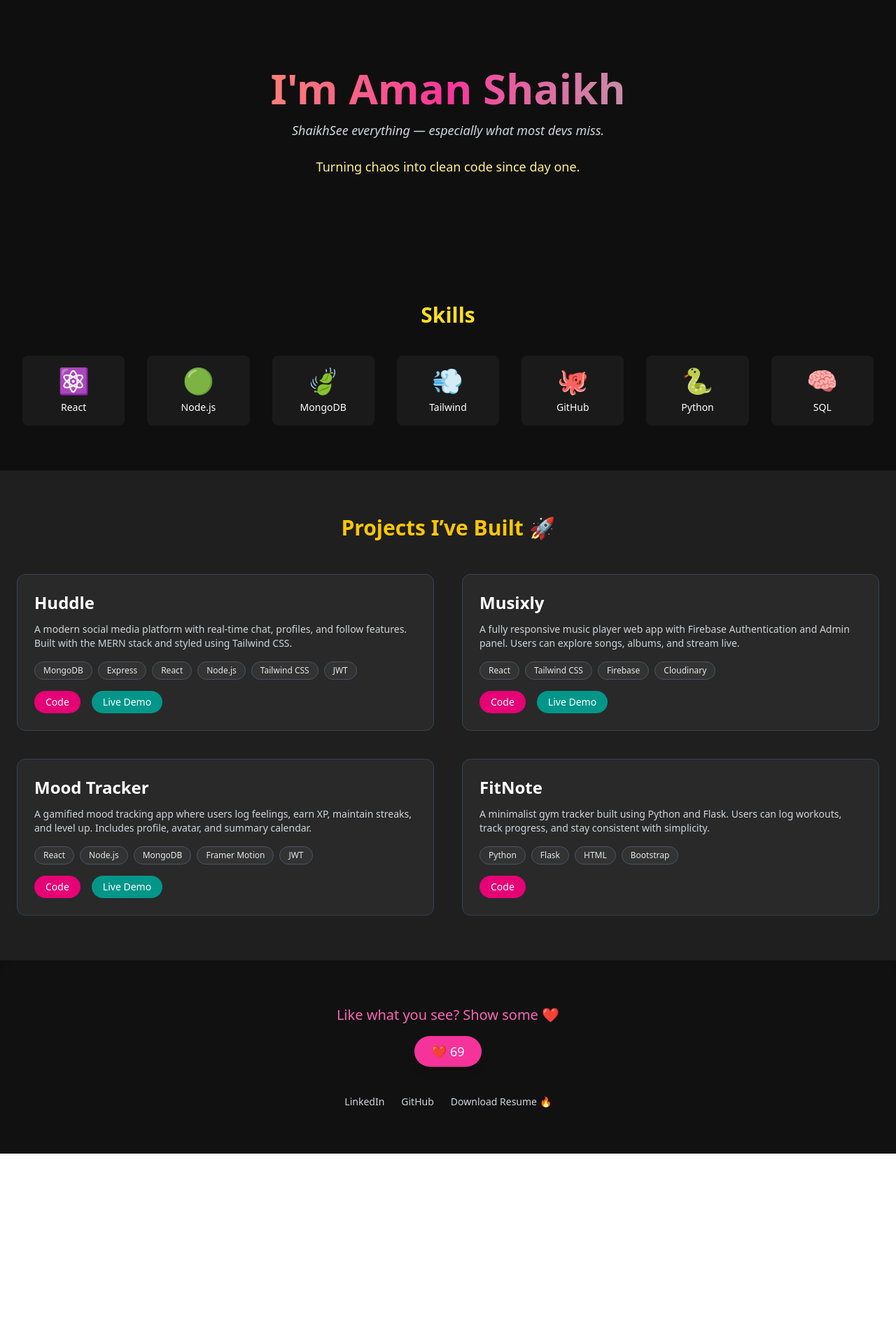
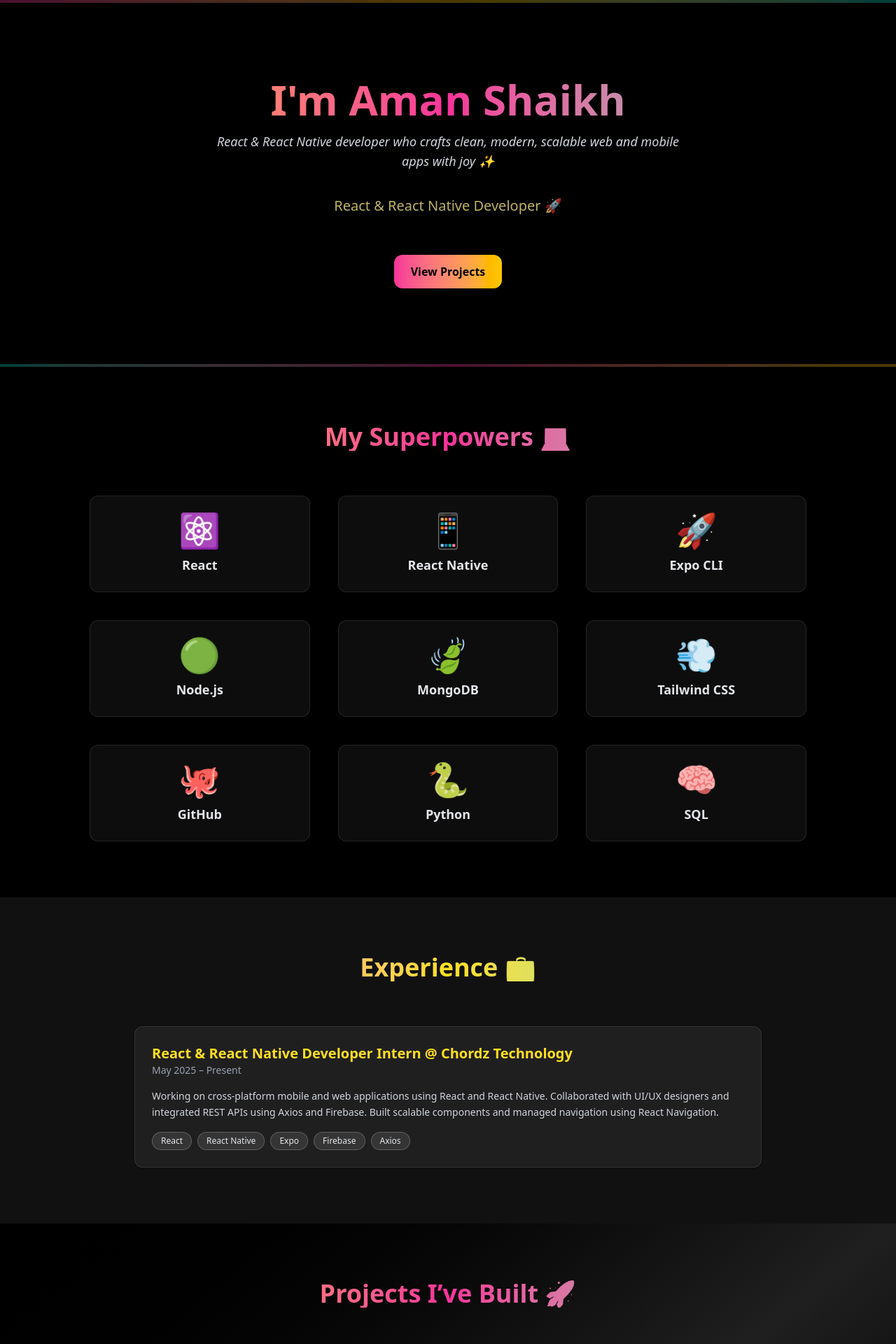
Before and after one commit to AmanShaikh33/Portfolio, a React (Vite) app: page / in a window 1280 px wide. Shown: the top 1920 px of the page at 70% size. Before the commit the page ends 1648 px from the top, so only its background shows below. Built offline with nearby package versions, Linux system fonts and the light colour scheme.

Commit message:
✨ Added Experience section and UI updates

```diff
--- a/package.json
+++ b/package.json
@@ -12,7 +12,7 @@
   },
   "dependencies": {
     "@tailwindcss/vite": "^4.1.10",
-    "framer-motion": "^12.18.1",
+    "framer-motion": "^12.23.12",
     "react": "^19.1.0",
     "react-dom": "^19.1.0",
     "tailwindcss": "^4.1.10",
--- a/src/App.jsx
+++ b/src/App.jsx
@@ -1,6 +1,7 @@
 import React from 'react';
 import Hero from './components/Hero';
 import Skills from './components/Skills';
+import Experience from './components/Experience'; // ✅ Import added
 import Projects from './components/Projects';
 import Contact from './components/Contact';
 
@@ -18,6 +19,7 @@
       {/* 🌟 Main Sections */}
       <Hero />
       <Skills />
+      <Experience /> {/* ✅ Experience section included */}
       <Projects />
       <Contact />
     </div>
--- a/src/components/Contact.jsx
+++ b/src/components/Contact.jsx
@@ -1,35 +1,67 @@
 import React, { useState, useEffect } from "react";
 
 const Contact = () => {
-  // ✅ Initialize from localStorage directly
   const [likes, setLikes] = useState(() => {
     const stored = localStorage.getItem("likes");
     return stored ? Number(stored) : 69;
   });
 
-  // ✅ Keep updated in localStorage
   useEffect(() => {
     localStorage.setItem("likes", likes);
   }, [likes]);
 
   return (
-    <div className="px-4 py-16 text-center bg-[#111] rounded-t-3xl">
-      <p className="mb-4 text-xl text-pink-400">Like what you see? Show some ❤️</p>
+    <div className="relative bg-gradient-to-b from-[#1a1a1a] via-black to-[#111] px-6 py-20 text-center text-white rounded-t-3xl overflow-hidden">
+      {/* Title */}
+      <h3 className="text-3xl font-bold mb-4 text-transparent bg-clip-text bg-gradient-to-r from-pink-400 via-yellow-300 to-teal-400">
+        Like what you see? 💖
+      </h3>
+
+      <p className="text-gray-400 mb-8">
+        Show some ❤️ if you enjoyed my portfolio!
+      </p>
+
+      {/* Like Button */}
       <button
         onClick={() => setLikes(likes + 1)}
-        className="bg-pink-500 hover:bg-pink-600 px-6 py-2 rounded-full text-lg shadow-lg"
+        className="bg-pink-600 hover:bg-pink-700 px-6 py-2 rounded-full text-lg shadow-md transition transform hover:scale-105 active:scale-95"
       >
         ❤️ {likes}
       </button>
 
-      <div className="mt-10 space-x-6 text-sm text-gray-300">
-        <a href="https://www.linkedin.com/in/aman-shaikh-02b241317/" target="_blank" className="hover:text-yellow-300">LinkedIn</a>
-        <a href="https://github.com/AmanShaikh33" target="_blank" className="hover:text-yellow-300">GitHub</a>
-        <a href="/AmanShaikh__resume.pdf" download className="hover:text-yellow-300">Download Resume 🔥</a>
+      {/* Links */}
+      <div className="mt-10 flex flex-col sm:flex-row gap-4 sm:justify-center items-center text-sm font-medium">
+        <a
+          href="https://www.linkedin.com/in/aman-shaikh-02b241317/"
+          target="_blank"
+          rel="noopener noreferrer"
+          className="text-gray-300 hover:text-yellow-300 transition hover:underline"
+        >
+          🔗 LinkedIn
+        </a>
+        <a
+          href="https://github.com/AmanShaikh33"
+          target="_blank"
+          rel="noopener noreferrer"
+          className="text-gray-300 hover:text-yellow-300 transition hover:underline"
+        >
+          🐙 GitHub
+        </a>
+        <a
+          href="/amanresume.pdf"
+          download
+          className="text-gray-300 hover:text-yellow-300 transition hover:underline"
+        >
+          📄 Download Resume
+        </a>
       </div>
+
+      {/* Footer */}
+      <p className="mt-10 text-xs text-gray-500">
+        © {new Date().getFullYear()} Aman Shaikh. All rights reserved.
+      </p>
     </div>
   );
 };
-// force redeploy for PDF update
 
 export default Contact;
--- /dev/null
+++ b/src/components/Experience.jsx
@@ -0,0 +1,60 @@
+import React from "react";
+import { motion } from "framer-motion";
+
+const experiences = [
+  {
+    company: "Chordz Technology",
+    role: "React & React Native Developer Intern",
+    duration: "May 2025 – Present",
+    description:
+      "Working on cross-platform mobile and web applications using React and React Native. Collaborated with UI/UX designers and integrated REST APIs using Axios and Firebase. Built scalable components and managed navigation using React Navigation.",
+    tech: ["React", "React Native", "Expo", "Firebase", "Axios"],
+  },
+];
+
+const Experience = () => {
+  return (
+    <section
+      id="experience"
+      className="bg-[#111] text-white py-20 px-6 relative overflow-hidden"
+    >
+      <h2 className="text-4xl font-extrabold text-transparent bg-clip-text bg-gradient-to-r from-pink-400 via-yellow-300 to-teal-400 text-center mb-16">
+        Experience 💼
+      </h2>
+
+      <div className="max-w-4xl mx-auto flex flex-col gap-10">
+        {experiences.map((exp, index) => (
+          <motion.div
+            key={index}
+            initial={{ opacity: 0, y: 40 }}
+            whileInView={{ opacity: 1, y: 0 }}
+            transition={{ duration: 0.5, delay: index * 0.1 }}
+            viewport={{ once: true }}
+            className="bg-[#1f1f1f] p-6 rounded-xl border border-white/10 shadow hover:shadow-pink-500/20 transition"
+          >
+            <h3 className="text-xl font-semibold text-yellow-300">
+              {exp.role} @ {exp.company}
+            </h3>
+            <p className="text-sm text-gray-400 mb-4">{exp.duration}</p>
+            <p className="text-gray-300 text-sm leading-relaxed mb-4">
+              {exp.description}
+            </p>
+
+            <div className="flex flex-wrap gap-2">
+              {exp.tech.map((tech, idx) => (
+                <span
+                  key={idx}
+                  className="bg-white/10 text-xs px-3 py-1 rounded-full text-gray-200 border border-white/20"
+                >
+                  {tech}
+                </span>
+              ))}
+            </div>
+          </motion.div>
+        ))}
+      </div>
+    </section>
+  );
+};
+
+export default Experience;
--- a/src/components/Hero.jsx
+++ b/src/components/Hero.jsx
@@ -2,8 +2,10 @@
 import { motion, AnimatePresence } from "framer-motion";
 
 const taglines = [
-  "Your next dev obsession.",
-  "Turning chaos into clean code since day one.",
+  "Full Stack Developer | MERN Enthusiast",
+  "React & React Native Developer 🚀",
+  "I turn ideas into scalable code.",
+  "Let's build something amazing!",
 ];
 
 const Hero = () => {
@@ -17,39 +19,65 @@
   }, []);
 
   return (
-    <div className="text-center py-24 px-4">
+    <div className="relative overflow-hidden py-28 px-4 text-center bg-black text-white">
+      {/* Subtle background grid lines */}
+      <div className="absolute inset-0 bg-[radial-gradient(circle,_rgba(255,255,255,0.02)_1px,_transparent_1px)] bg-[size:40px_40px] pointer-events-none" />
+
+      {/* Top gradient line */}
+      <div className="absolute top-0 left-0 w-full h-1 bg-gradient-to-r from-pink-500 via-yellow-400 to-teal-400 opacity-30" />
+
+      {/* Bottom gradient line */}
+      <div className="absolute bottom-0 left-0 w-full h-1 bg-gradient-to-r from-teal-400 via-pink-500 to-yellow-400 opacity-30" />
+
+      {/* Hero Content */}
       <motion.h1
-        className="text-5xl sm:text-6xl font-bold bg-clip-text text-transparent bg-gradient-to-r from-yellow-400 via-pink-500 to-teal-400"
-        initial={{ y: -50, opacity: 0 }}
+        className="text-5xl sm:text-6xl font-extrabold bg-clip-text text-transparent bg-gradient-to-r from-yellow-400 via-pink-500 to-teal-400 drop-shadow-md"
+        initial={{ y: -60, opacity: 0 }}
         animate={{ y: 0, opacity: 1 }}
-        transition={{ duration: 0.6 }}
+        transition={{ duration: 0.8 }}
       >
         I'm Aman Shaikh
       </motion.h1>
 
       <motion.p
-        className="text-lg mt-4 italic text-gray-300"
+        className="text-lg mt-4 italic text-gray-300 max-w-2xl mx-auto"
         initial={{ opacity: 0 }}
         animate={{ opacity: 1 }}
-        transition={{ delay: 0.4 }}
+        transition={{ delay: 0.6, duration: 0.8 }}
       >
-        ShaikhSee everything — especially what most devs miss.
+        React & React Native developer who crafts clean, modern, scalable web and mobile apps with joy ✨
       </motion.p>
 
-      <div className="h-[3rem] mt-6 relative overflow-hidden">
+      {/* Tagline Animation */}
+      <div className="h-[3rem] mt-8 relative flex justify-center items-center">
         <AnimatePresence mode="wait">
           <motion.p
             key={taglines[index]}
-            className="text-lg text-yellow-200 absolute w-full"
-            initial={{ opacity: 0, y: 20 }}
+            className="text-xl text-yellow-200 font-medium absolute"
+            initial={{ opacity: 0, y: 25 }}
             animate={{ opacity: 1, y: 0 }}
-            exit={{ opacity: 0, y: -20 }}
+            exit={{ opacity: 0, y: -25 }}
             transition={{ duration: 0.5 }}
           >
             {taglines[index]}
           </motion.p>
         </AnimatePresence>
       </div>
+
+      {/* Buttons */}
+      <motion.div
+        className="mt-10 flex justify-center gap-4"
+        initial={{ opacity: 0, y: 20 }}
+        animate={{ opacity: 1, y: 0 }}
+        transition={{ delay: 1 }}
+      >
+        <a
+          href="#projects"
+          className="px-6 py-3 bg-gradient-to-r from-pink-500 to-yellow-400 rounded-xl text-black font-semibold shadow-lg hover:scale-105 transition-transform"
+        >
+          View Projects
+        </a>
+      </motion.div>
     </div>
   );
 };
--- a/src/components/Projects.jsx
+++ b/src/components/Projects.jsx
@@ -30,35 +30,51 @@
     github: "https://github.com/amanshaikh/fitnote",
     tech: ["Python", "Flask", "HTML", "Bootstrap"],
   },
+  {
+    title: "Art Institution App",
+    desc: "A full-featured React Native app with student and teacher panels. Teachers manage classes, attendance, notices, and fees; students view schedules, pay fees, and track attendance. Built for educational institutions.",
+    live: "#",
+    github: "https://github.com/amanshaikh/art-institution-app",
+    tech: ["React Native", "Expo", "Firebase", "React Navigation", "Axios"],
+  },
 ];
 
 const Projects = () => {
   return (
-    <section className="px-6 py-16 text-white bg-[#1f1f1f]" id="projects">
-      <h2 className="text-3xl font-bold text-center mb-12 text-yellow-400">
+    <section
+      className="relative px-6 py-20 text-white bg-gradient-to-br from-black via-[#1f1f1f] to-black overflow-hidden"
+      id="projects"
+    >
+      {/* Section Title */}
+      <h2 className="text-4xl font-extrabold text-transparent bg-clip-text bg-gradient-to-r from-yellow-400 via-pink-500 to-teal-400 text-center mb-14">
         Projects I’ve Built 🚀
       </h2>
-      <div className="grid gap-10 md:grid-cols-2">
+
+      {/* Project Grid */}
+      <div className="grid gap-10 md:grid-cols-2 max-w-6xl mx-auto relative z-10">
         {projects.map((project, i) => (
           <motion.div
             key={i}
-            className="border border-gray-700 rounded-xl p-6 bg-[#292929] hover:shadow-xl transition"
+            className="rounded-xl p-6 bg-[#292929] border border-gray-700 hover:shadow-xl hover:shadow-pink-500/20 transition-all duration-300"
             initial={{ opacity: 0, y: 40 }}
             whileInView={{ opacity: 1, y: 0 }}
             transition={{ duration: 0.4, delay: i * 0.1 }}
             viewport={{ once: true }}
           >
-            <h3 className="text-2xl font-semibold mb-3">{project.title}</h3>
-
+            <h3 className="text-2xl font-semibold mb-3 text-yellow-300">{project.title}</h3>
             <p className="text-sm text-gray-300 mb-4">{project.desc}</p>
 
-            {/* Tech Badges */}
+            {/* Tech Stack Badges */}
             <div className="flex flex-wrap gap-2 mb-4">
               {project.tech.map((tech, index) => (
                 <motion.span
                   key={index}
                   className="bg-[#333] text-xs px-3 py-1 rounded-full border border-gray-600 text-gray-200 cursor-default"
-                  whileHover={{ scale: 1.1, backgroundColor: "#facc15", color: "#1f1f1f" }}
+                  whileHover={{
+                    scale: 1.1,
+                    backgroundColor: "#facc15",
+                    color: "#1f1f1f",
+                  }}
                   transition={{ type: "spring", stiffness: 300 }}
                 >
                   {tech}
--- a/src/components/Skills.jsx
+++ b/src/components/Skills.jsx
@@ -3,9 +3,11 @@
 
 const skills = [
   { name: "React", icon: "⚛️" },
+  { name: "React Native", icon: "📱" },
+  { name: "Expo CLI", icon: "🚀" },
   { name: "Node.js", icon: "🟢" },
   { name: "MongoDB", icon: "🍃" },
-  { name: "Tailwind", icon: "💨" },
+  { name: "Tailwind CSS", icon: "💨" },
   { name: "GitHub", icon: "🐙" },
   { name: "Python", icon: "🐍" },
   { name: "SQL", icon: "🧠" },
@@ -13,20 +15,30 @@
 
 const Skills = () => {
   return (
-    <div className="px-8 py-16 text-center" id="skills">
-      <h2 className="text-3xl font-semibold mb-10 text-yellow-300">Skills</h2>
-      <div className="grid grid-cols-2 sm:grid-cols-4 md:grid-cols-7 gap-8">
+    <div
+      className="relative px-6 py-20 text-center bg-black text-white overflow-hidden"
+      id="skills"
+    >
+      {/* Heading */}
+      <h2 className="text-4xl font-extrabold text-transparent bg-clip-text bg-gradient-to-r from-yellow-400 via-pink-500 to-teal-400 mb-16 drop-shadow-xl">
+        My Superpowers 💻
+      </h2>
+
+      {/* Skills Grid */}
+      <div className="grid grid-cols-1 sm:grid-cols-2 md:grid-cols-3 gap-10 max-w-5xl mx-auto z-10 relative">
         {skills.map((skill, idx) => (
           <motion.div
             key={idx}
-            className="hover:scale-110 transition p-4 rounded-lg bg-[#1a1a1a] hover:shadow-lg"
-            initial={{ opacity: 0, y: 20 }}
+            className="group p-6 rounded-xl bg-white/5 backdrop-blur-md border border-white/10 hover:border-pink-500 transition-all duration-300 shadow-md hover:shadow-pink-500/30 hover:scale-105"
+            initial={{ opacity: 0, y: 30 }}
             whileInView={{ opacity: 1, y: 0 }}
             transition={{ duration: 0.4, delay: idx * 0.1 }}
             viewport={{ once: true }}
           >
-            <div className="text-4xl">{skill.icon}</div>
-            <p className="mt-2 text-sm">{skill.name}</p>
+            <div className="text-5xl mb-3 group-hover:animate-bounce">{skill.icon}</div>
+            <p className="text-lg font-semibold text-gray-200 group-hover:text-yellow-300">
+              {skill.name}
+            </p>
           </motion.div>
         ))}
       </div>
```
Also changed, not shown: 2 other files (tests, documents, lock files or other folders).
